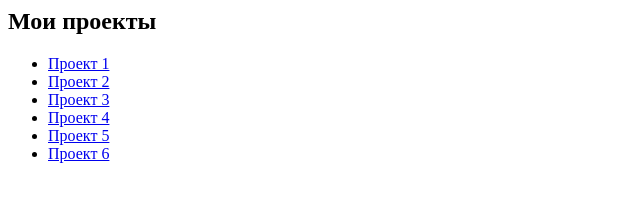
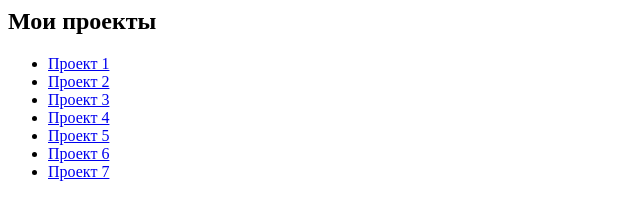
Before and after one commit to DASHAAAAA-5/portfolio, a plain HTML site: page index.html in a window 1280 px wide. Shown: the full height of the page, 0-640 px from the left. Drawn offline with Linux system fonts and the light colour scheme.

Commit message:
Update index.html

```diff
--- a/index.html
+++ b/index.html
@@ -7,5 +7,6 @@
     <li><a href="projects/project4.html">Проект 4</a></li>
     <li><a href="projects/project5.html">Проект 5</a></li>
     <li><a href="projects/project6.html">Проект 6</a></li>
+    <li><a href="projects/project6.html">Проект 7</a></li>
   </ul>
 </section>
```
